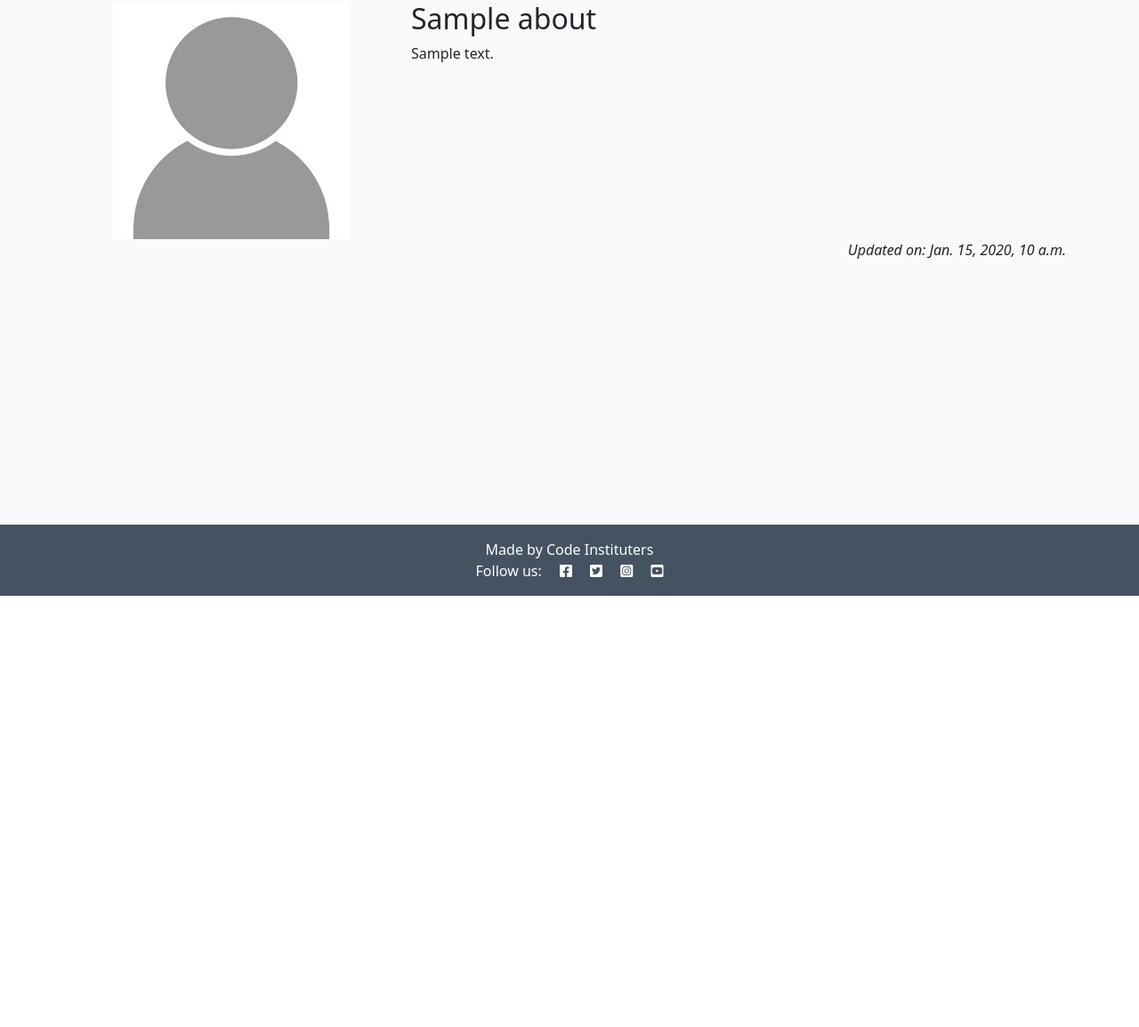
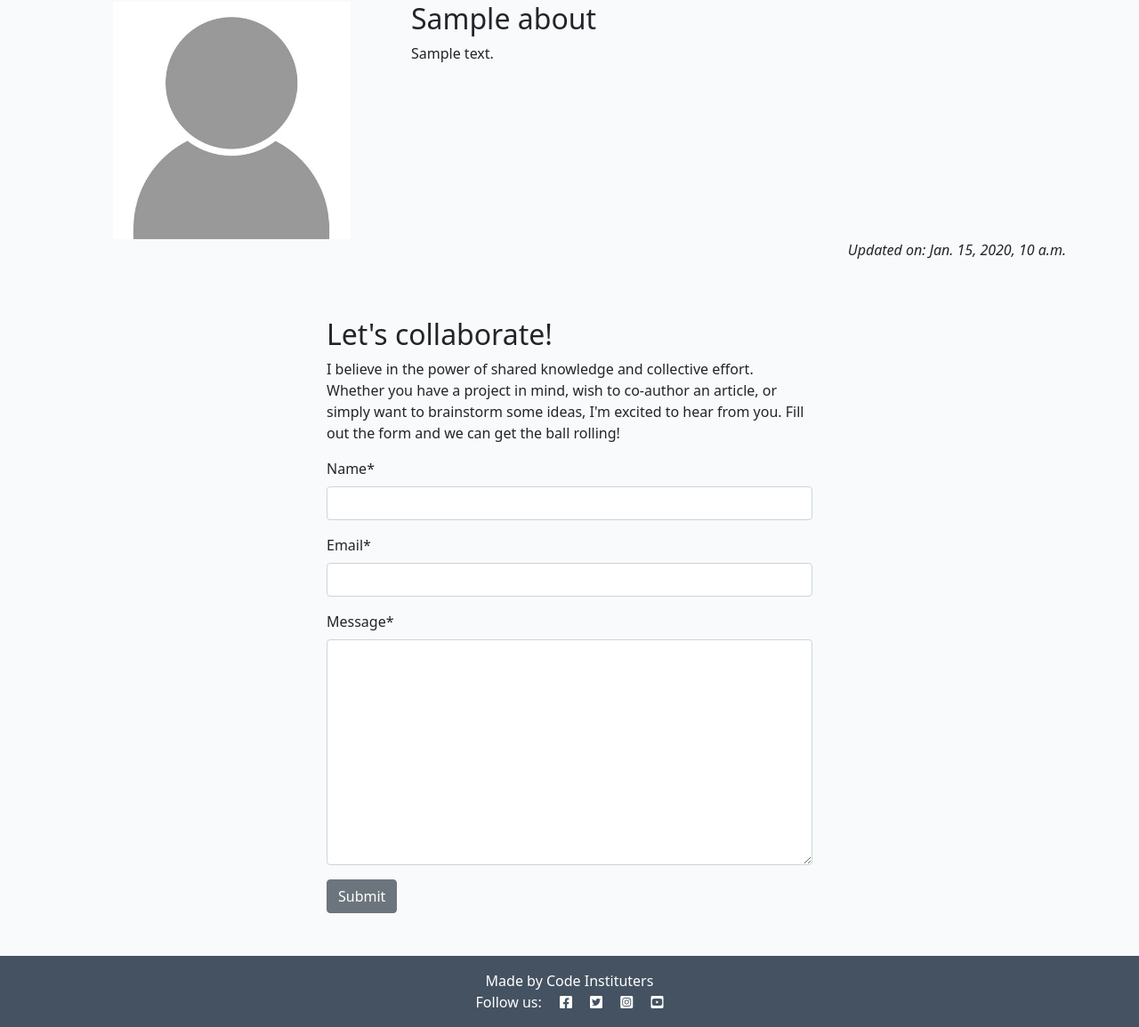
Before and after one commit to xmarcelx2018-cmd/codestar_blog, a Django app: page /about/ in a window 1280 px wide. Shown: the part 130-1285 px from the top of the page at 89% size. Before the commit the page ends 800 px from the top, so only its background shows below. Run offline with Django 4.2, Linux system fonts and the light colour scheme; tables that the repository leaves empty hold one stand-in row (values such as "Sample post"); some libraries are stand-ins or nearby versions.

Commit message:
Add collaboration request form functionality

```diff
--- /dev/null
+++ b/about/forms.py
@@ -0,0 +1,8 @@
+from django import forms
+from .models import CollaborateRequest
+
+
+class CollaborateForm(forms.ModelForm):
+    class Meta:
+        model = CollaborateRequest
+        exclude = ('read',)
--- a/about/models.py
+++ b/about/models.py
@@ -1,10 +1,22 @@
 from django.db import models
+
+# Create your models here.
 
 
 class About(models.Model):
     title = models.CharField(max_length=200)
+    updated_on = models.DateTimeField(auto_now=True)
     content = models.TextField()
-    updated_on = models.DateTimeField(auto_now=True)
 
     def __str__(self):
         return self.title
+
+
+class CollaborateRequest(models.Model):
+    name = models.CharField(max_length=200)
+    email = models.EmailField()
+    message = models.TextField()
+    read = models.BooleanField(default=False)
+
+    def __str__(self):
+        return f"Collaboration request from {self.name}"
--- a/about/views.py
+++ b/about/views.py
@@ -1,12 +1,28 @@
 from django.shortcuts import render
+from django.contrib import messages
 from .models import About
-
+from .forms import CollaborateForm
 
 def about_me(request):
     about = About.objects.all().order_by('-updated_on').first()
+    collaborate_form = CollaborateForm()
+
+    if request.method == "POST":
+        collaborate_form = CollaborateForm(data=request.POST)
+
+        if collaborate_form.is_valid():
+            collaborate_form.save()
+            messages.add_message(
+                request,
+                messages.SUCCESS,
+                "Collaboration request received! I endeavour to respond within 2 working days."
+            )
 
     return render(
         request,
         "about/about.html",
-        {"about": about}
+        {
+            "about": about,
+            "collaborate_form": collaborate_form,
+        },
     )
--- a/templates/about/about.html
+++ b/templates/about/about.html
@@ -1,19 +1,41 @@
 {% extends 'base.html' %}
+{% load crispy_forms_tags %}
+{% load static %}
+
 {% block content %}
-{% load static %}
 <div class="container mt-5">
     <div class="row">
-        <div class="col-4 text-center">
-            <img src="{% static 'images/nobody.jpg' %}" width="75%" alt="Placeholder image">
+        <div class="col-12 col-md-4 text-center">
+            <img src="{% static 'images/nobody.jpg' %}" width="75%">
         </div>
-        <div class="col-8">
+        <div class="col-12 col-md-8">
             <h2>{{ about.title }}</h2>
-            {{ about.content|safe }}
+            {{ about.content | safe }}
         </div>
     </div>
     <div class="row">
         <div class="col text-right">
-            <p class="text-end"><em>Updated on: {{ about.updated_on }}</em></p>
+          <!-- Updated on field goes in here -->
+
+          <p class="text-end"><em>Updated on: {{ about.updated_on }}</em></p>
+        </div>
+    </div>
+    <div class="row justify-content-center">
+        <div class="col-12 col-md-6 my-5">
+            <h2>Let's collaborate!</h2>
+            <p>I believe in the power of shared knowledge and collective effort.
+                Whether you have a project in mind, wish to co-author
+                an article, or simply want to brainstorm some ideas,
+                I'm excited to hear from you. Fill out the form
+                and we can get the ball rolling!</p>
+
+            <!-- add your form here. Your submit button should
+                                have the classes of btn, btn-secondary -->
+                                <form method="post">
+    {{ collaborate_form|crispy }}
+    {% csrf_token %}
+    <button type="submit" class="btn btn-secondary">Submit</button>
+</form>
         </div>
     </div>
 </div>
```
Also changed, not shown: about/admin.py (+13 -4 lines), about/migrations/0002_collaboraterequest.py (added).
